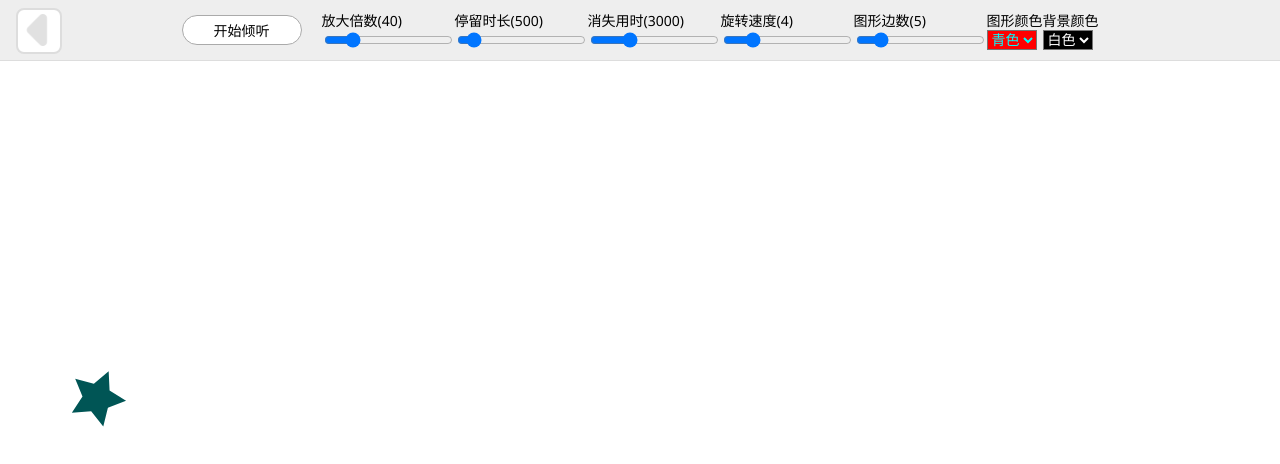
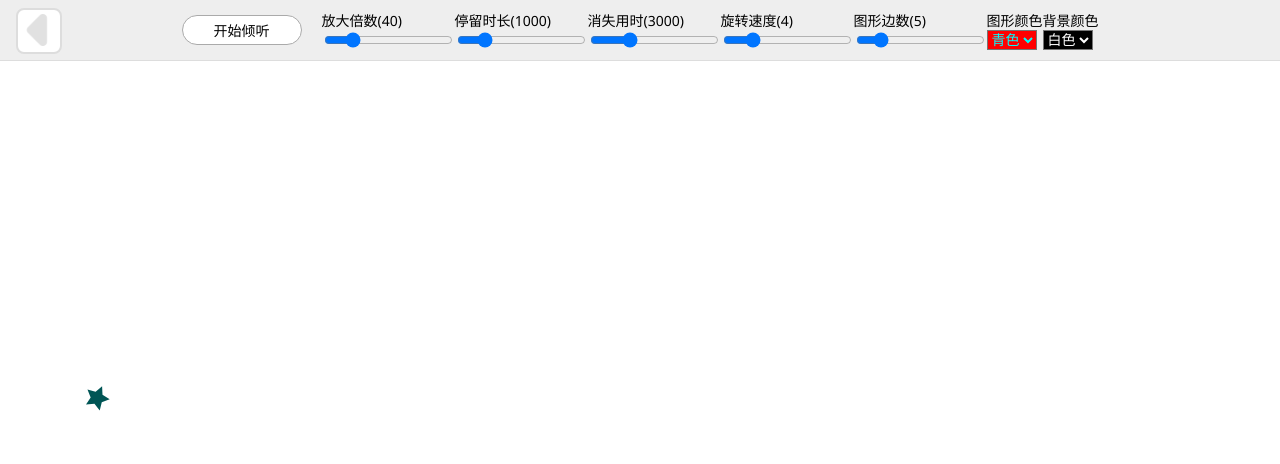
Before and after one commit to walkinblue/nftart, a website: page index.html in a window 1280 px wide. Shown: the top 464 px of the page. Drawn offline with Linux system fonts and the light colour scheme.

Commit message:
other commit23

```diff
--- a/index.html
+++ b/index.html
@@ -19,8 +19,8 @@
                 <input id="enlargeSpeed" type="range" max="200" min="2" value="40">
             </div>
             <div>
-                <div class="title">停留时长(<text id="livingTimesValue">500</text>)</div>
-                <input id="livingTimes" type="range" max="5000" min="100" value="500">
+                <div class="title">停留时长(<text id="livingTimesValue">1000</text>)</div>
+                <input id="livingTimes" type="range" max="5000" min="100" value="1000">
             </div>
             <div>
                 <div class="title">消失用时(<text id="fadetimeValue">3000</text>)</div>
@@ -44,6 +44,7 @@
                     <option value="rgba(0,0,1,#)">蓝色</option>
                     <option value="rgba(1,1,0,#)">黄色</option>
                     <option value="rgba(1,0,1,#)">紫色</option>
+                    <option value="*">随机</option>
                 </select>
             </div>
             <div>
--- a/scripts/service-audio.js
+++ b/scripts/service-audio.js
@@ -10,7 +10,15 @@ function setVolumns(vol) {
 }
 miclock = false;
 micListening = false;
+watchRefresh = false;
+node = null;
 async function onMicrophoneGranted(stream) {
+
+    if(node != null && node.isBroken){
+        console.log("reload page");
+        window.location.reload();
+    }
+
     if (isFirstTime) {
         miclock = true;
 
@@ -21,7 +29,7 @@ async function onMicrophoneGranted(stream) {
 
         let microphone = audioContext.createMediaStreamSource(stream)
 
-        const node = new AudioWorkletNode(audioContext, 'vumeter')
+        node = new AudioWorkletNode(audioContext, 'vumeter')
 
         // node.onprocessorerror(function(e){
         //     console.log("process error",e)
@@ -33,7 +41,11 @@ async function onMicrophoneGranted(stream) {
             if (event.data.volume)
                 _volume = event.data.volume;
 
-            // console.log("mic event", event.data);
+            // console.log("mic event", event.data.volume);
+            if(_volume < 0){
+                window.location.reload();
+            }
+
             setVolumns((_volume * 100) / _sensibility)
         }
         microphone.connect(node).connect(audioContext.destination);
--- a/scripts/service-canvas.js
+++ b/scripts/service-canvas.js
@@ -2,9 +2,10 @@ let enlargeSpeed = 40;
 let livingTimes = 1000;
 let edgeNo = 5;
 let colorful = "rgba(0,1,1,#)";
-let fadetime = 3000;
+let fadetime = 429*6;
 let rotateSpeed = 4
 let background = "rgba(255,255,255,1)";
+const bpm = 429;
 
 function drawStar(ctx, star, time){
     let radius = star.radius;
@@ -16,15 +17,17 @@ function drawStar(ctx, star, time){
     let color = star.color;
     let born = star.born;
     let living = star.living;
+    let rotateDirection = star.rotateDirection;
 
     let fadeRate = (born + living + fadetime- time.getTime()) / fadetime;
 
+    // console.log(`rotateDirection: ${rotateDirection}`);
     if(fadeRate > 1) fadeRate = 1;
     else if(fadeRate < 0)fadeRate = 0;
     color = replaceAlpha(color, fadeRate);
 
-    let enlarge = (time - lastTime)*enlargeSpeed/100000 + 1.0;
-    let rotateAngle = (((2*Math.PI)/60)*time.getSeconds() + ((2*Math.PI)/60000)*time.getMilliseconds())*rotateSpeed + initAngle;
+    let enlarge = (time - lastTime)*enlargeSpeed/(bpm*400) + 1.0;
+    let rotateAngle = (((2*Math.PI)/60)*time.getSeconds() + ((2*Math.PI)/60000)*time.getMilliseconds())*rotateSpeed*rotateDirection + initAngle;
     let inRadius = radius/2;
     let lineWidth = radius/25;
     let horn = edge;
@@ -91,8 +94,8 @@ function flash(){
         if( born + living + fadetime < time.getTime()){
             // console.log("lasttime: " + born + ", living " + living + ", timstamp: "+ (time.getTime() - born));
             figures.items.splice(i,1);
-        }else if(radius > figures.width){
-            figures.items.splice(i,1);
+        // }else if(radius > figures.width){
+        //     figures.items.splice(i,1);
         }else{
             // console.log("flash item drawing" );
             drawStar(ctx, item, time);
@@ -121,6 +124,7 @@ function pushFigure(data){
         lastTime: Date.now(),
         born: Date.now(),
         color: convertToColor(size),
+        rotateDirection: Math.floor(Math.random()*2)*2-1,
     };
 
     figures.items.push(figure);
@@ -146,6 +150,10 @@ function convertToColor(s){
     return replaceColor(colorful, (15-size)*17);
 }
 function replaceColor(template, c){
+    if(template == "*"){
+        return "rgba("+Math.floor(Math.random()*2)*c+","+Math.floor(Math.random()*2)*c+","+Math.floor(Math.random()*2)*c+",1)";
+    }
+
     return template.replace(/1/g,c+"").replace("#", "1");
 }
 function replaceAlpha(color, a){
--- a/scripts/vumeter-processor.js
+++ b/scripts/vumeter-processor.js
@@ -44,6 +44,8 @@ registerProcessor('vumeter', class extends AudioWorkletProcessor {
         this.port.postMessage({volume: this._volume});
       }
     }else{
+      this.port.postMessage({volume: -99});
+      // console.log("reload window");
       return true;
     }
 
```
